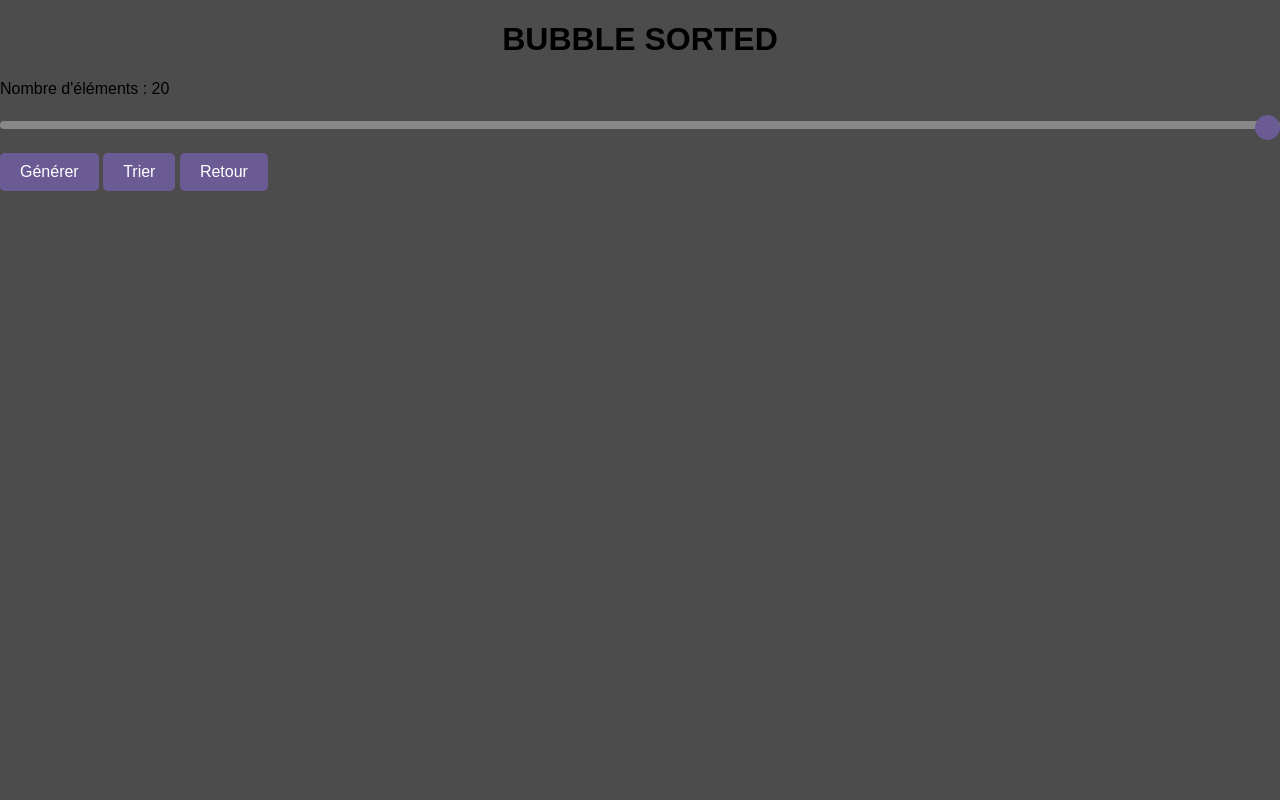
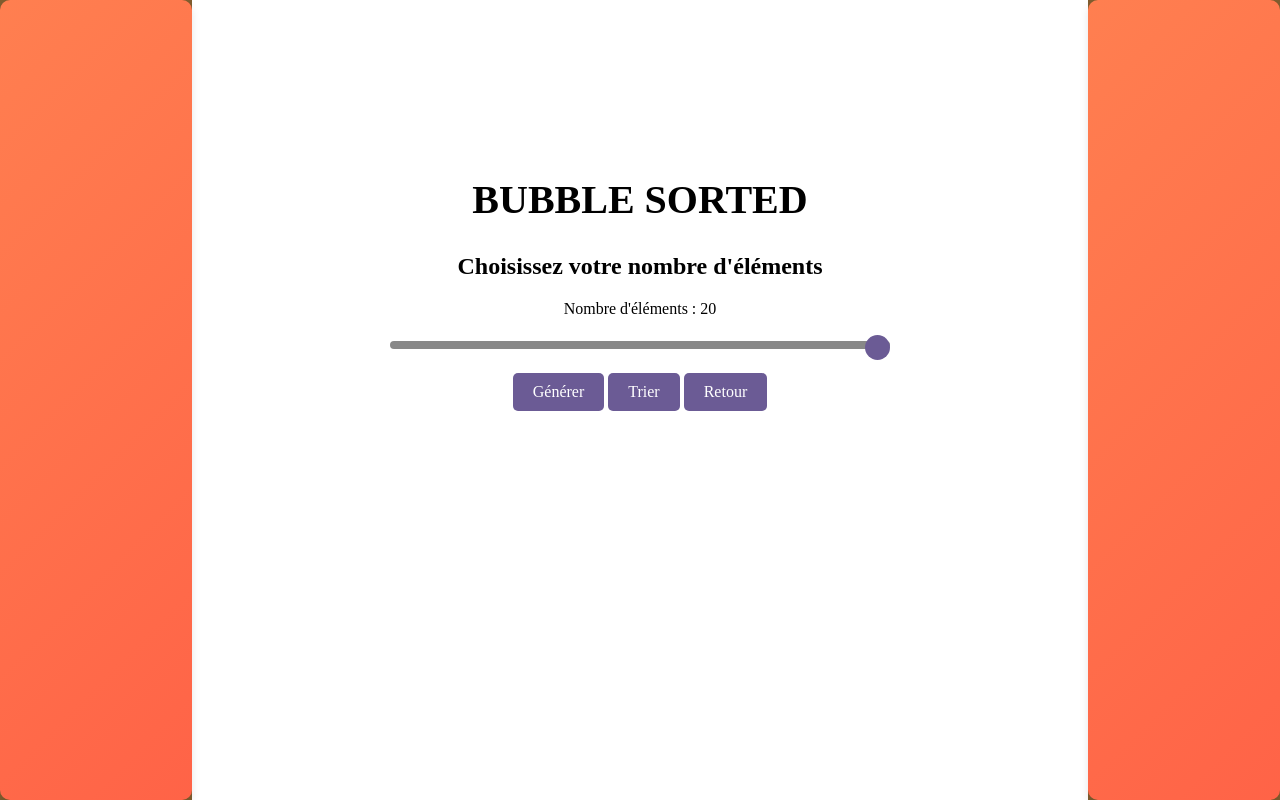
Before and after one commit to nryan201/ProjetJS, a website: page web/templates/BubbleSorted.html in a window 1280 px wide. Drawn offline with Linux system fonts and the light colour scheme; files whose address does not match are found by name; a web font is replaced by a local one.

Commit message:
add css to all games     and this is the final push

```diff
--- a/web/css/BubbleSorted.css
+++ b/web/css/BubbleSorted.css
@@ -1,9 +1,63 @@
-body {
+@import url('https://fonts.googleapis.com/css2?family=Patua+One&display=swap');
+
+html, body {
+    height: 100%;
     margin: 0;
     padding: 0;
-    font-family: sans-serif;
-    background-color: #4d4c4c;
-    box-sizing: border-box;
+    background-color: #FFFFFF;
+    font-family: 'Patua One', serif;
+}
+
+.main-container {
+    display: flex;
+    flex-direction: row;
+    height: 100%;
+}
+
+.left-container, .right-container {
+    height: 100%;
+    width: 15%;
+    background-color: #805d2f;
+    display: flex;
+    align-items: center;
+    justify-content: center;
+}
+
+.left-container:before, .right-container:before {
+    content: '';
+    width: 230%;
+    height: 100%;
+    background: linear-gradient(135deg, #ff7f50, #ff6347);
+    border-radius: 10px;
+    box-shadow: 0 4px 8px rgba(0, 0, 0, 0.1);
+}
+
+.mid-container {
+    height: 100%;
+    width: 70%;
+    display: flex;
+    flex-direction: column;
+    align-items: center;
+    justify-content: center;
+    text-align: center;
+}
+
+.title {
+    color: #000000;
+    font-size: 2.5rem;
+    margin-bottom: 10px;
+}
+
+h2 {
+    color: #000000;
+    font-size: 1.5rem;
+    margin-bottom: 20px;
+}
+
+.controls {
+    width: 100%;
+    max-width: 500px;
+    margin-bottom: 20px;
 }
 
 #array {
@@ -29,10 +83,14 @@ body {
 .block_id {
     position: absolute;
     color: #fff;
-    margin-top: 14px;
+    top: 50%;
+    left: 50%;
+    transform: translate(-50%, -50%);
     width: 100%;
     text-align: center;
+    text-shadow: 1px 1px 1px rgba(0, 0, 0, 0.5);
 }
+
 
 input[type="range"] {
     -webkit-appearance: none;
@@ -85,7 +143,7 @@ input[type="range"]::-moz-range-track {
 button {
     padding: 10px 20px;
     font-size: 16px;
-    font-family: sans-serif;
+    font-family: 'Patua One', serif;
     color: white;
     background-color: #6b5b95;
     border: none;
@@ -104,8 +162,3 @@ button:active {
     background-color: #554c77;
     transform: scale(0.95);
 }
-.title{
-    display: flex;
-    justify-content: center;
-    align-items: center;
-}
--- a/web/css/Chess.css
+++ b/web/css/Chess.css
@@ -110,3 +110,25 @@ p {
     color: #333;
     margin-top: 10px;
 }
+button {
+    padding: 10px 20px;
+    font-size: 16px;
+    font-family: 'Patua One', serif;
+    color: white;
+    background-color: #6b5b95;
+    border: none;
+    border-radius: 5px;
+    cursor: pointer;
+    outline: none;
+    transition: background-color 0.3s, transform 0.2s;
+}
+
+button:hover {
+    background-color: #837db1;
+    transform: scale(1.05);
+}
+
+button:active {
+    background-color: #554c77;
+    transform: scale(0.95);
+}
--- a/web/css/Cvfc.css
+++ b/web/css/Cvfc.css
@@ -89,3 +89,25 @@ h1 {
     color: red;
     text-decoration: underline;
 }
+button {
+    padding: 10px 20px;
+    font-size: 16px;
+    font-family: 'Patua One', serif;
+    color: white;
+    background-color: #6b5b95;
+    border: none;
+    border-radius: 5px;
+    cursor: pointer;
+    outline: none;
+    transition: background-color 0.3s, transform 0.2s;
+}
+
+button:hover {
+    background-color: #837db1;
+    transform: scale(1.05);
+}
+
+button:active {
+    background-color: #554c77;
+    transform: scale(0.95);
+}
--- a/web/css/Memories.css
+++ b/web/css/Memories.css
@@ -91,3 +91,25 @@ h1 {
     background-color: #4CAF50;
     color: #FFF;
 }
+button {
+    padding: 10px 20px;
+    font-size: 16px;
+    font-family: 'Patua One', serif;
+    color: white;
+    background-color: #6b5b95;
+    border: none;
+    border-radius: 5px;
+    cursor: pointer;
+    outline: none;
+    transition: background-color 0.3s, transform 0.2s;
+}
+
+button:hover {
+    background-color: #837db1;
+    transform: scale(1.05);
+}
+
+button:active {
+    background-color: #554c77;
+    transform: scale(0.95);
+}
--- a/web/css/Morpion.css
+++ b/web/css/Morpion.css
@@ -60,3 +60,25 @@ h1 {
     transform: scale(1.1);
     background: linear-gradient(135deg, #8e9bf9, #6e7ff3);
 }
+button {
+    padding: 10px 20px;
+    font-size: 16px;
+    font-family: 'Patua One', serif;
+    color: white;
+    background-color: #6b5b95;
+    border: none;
+    border-radius: 5px;
+    cursor: pointer;
+    outline: none;
+    transition: background-color 0.3s, transform 0.2s;
+}
+
+button:hover {
+    background-color: #837db1;
+    transform: scale(1.05);
+}
+
+button:active {
+    background-color: #554c77;
+    transform: scale(0.95);
+}
--- a/web/css/Snake.css
+++ b/web/css/Snake.css
@@ -75,3 +75,25 @@ body,.snake {
     margin-right: 40%;
     margin-top: 5%;
 }
+button {
+    padding: 10px 20px;
+    font-size: 16px;
+    font-family: 'Patua One', serif;
+    color: white;
+    background-color: #6b5b95;
+    border: none;
+    border-radius: 5px;
+    cursor: pointer;
+    outline: none;
+    transition: background-color 0.3s, transform 0.2s;
+}
+
+button:hover {
+    background-color: #837db1;
+    transform: scale(1.05);
+}
+
+button:active {
+    background-color: #554c77;
+    transform: scale(0.95);
+}
--- a/web/css/style.css
+++ b/web/css/style.css
@@ -1,8 +1,11 @@
+@import url('https://fonts.googleapis.com/css2?family=Patua+One&display=swap');
+
 html, body {
     height: 100%;
     margin: 0;
     padding: 0;
     background-color: #4d4c4c;
+    font-family: 'Patua One', serif;
 }
 
 .main-container {
@@ -11,39 +14,66 @@ html, body {
     height: 100%;
 }
 
-.left-container {
+.left-container, .right-container {
     height: 100%;
     width: 15%;
-    background-color: #000000;
+    background-color: #805d2f;
+    display: flex;
+    align-items: center;
+    justify-content: center;
 }
-.mid-container{
+
+.left-container:before, .right-container:before {
+    content: '';
+    width: 230%;
+    height: 100%;
+    background: linear-gradient(135deg, #ff7f50, #ff6347);
+    border-radius: 10px;
+    box-shadow: 0 4px 8px rgba(0, 0, 0, 0.1);
+}
+
+.mid-container {
     height: 100%;
     width: 70%;
+    display: flex;
+    flex-direction: column;
+    align-items: center;
+    justify-content: center;
+    text-align: center;
 }
 
-.right-container{
-    height: 100%;
-    width: 15%;
-    background-color: #000000;
+h1 {
+    color: #000000;
+    font-size: 2.5rem;
+    margin-bottom: 10px;
 }
+
+h2 {
+    color: #000000;
+    font-size: 1.5rem;
+    margin-bottom: 20px;
+}
+
 nav ul {
     list-style-type: none;
     padding: 0;
 }
 
 nav ul li {
-    display: inline;
-    margin-right: 20px;
+    margin: 50px 0; /* Increase the margin between the list items */
 }
 
 nav ul li a {
     text-decoration: none;
     color: #FFFFFF;
     background-color: #6b5b95;
-    padding: 10px 20px;
-    border-radius: 5px;
+    padding: 15px 30px;
+    border-radius: 20px;
+    font-size: 1.2rem;
+    transition: background-color 0.3s, transform 0.3s;
 }
 
 nav ul li a:hover {
     background-color: #837db1;
+    transform: scale(1.1);
 }
--- a/web/templates/BubbleSorted.html
+++ b/web/templates/BubbleSorted.html
@@ -3,18 +3,27 @@
 <head>
     <meta charset="UTF-8">
     <link rel="stylesheet" href="../css/BubbleSorted.css">
-    <title>Title</title>
+    <title>Bubble Sorted</title>
 </head>
 <body>
+<div class="main-container">
+    <div class="left-container"></div>
+    <div class="mid-container">
         <h1 class="title">BUBBLE SORTED</h1>
-<div>
+        <h2>Choisissez votre nombre d'éléments</h2>
+        <div class="controls">
             <label for="numElements">Nombre d'éléments : <span id="numElementsValue">20</span></label>
             <input type="range" id="numElements" min="5" max="20" value="20" oninput="updateValue()">
+            <div class="buttons">
                 <button onclick="generateArray()">Générer</button>
                 <button onclick="bubbleSorted()">Trier</button>
                 <button onclick="window.history.back()">Retour</button>
             </div>
+        </div>
         <div id="array"></div>
+    </div>
+    <div class="right-container"></div>
+</div>
 <script src="../web/js/BubbleSorted.js"></script>
 </body>
 </html>
```
Also changed, not shown: serveur.js (+17 -16 lines), web/templates/index.html (+2 -1 lines). Lines whose indentation alone changed are shown as unchanged.
